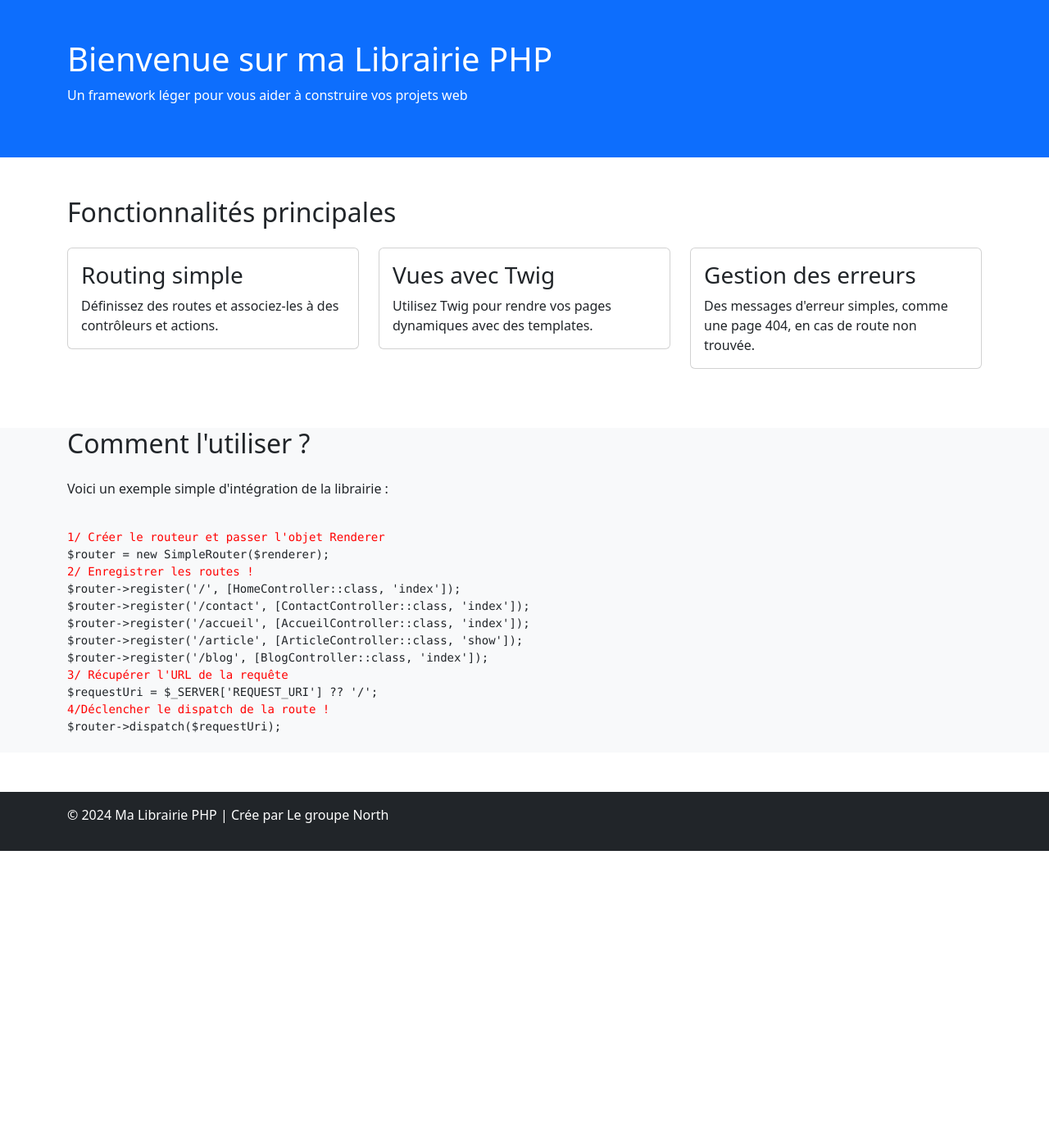
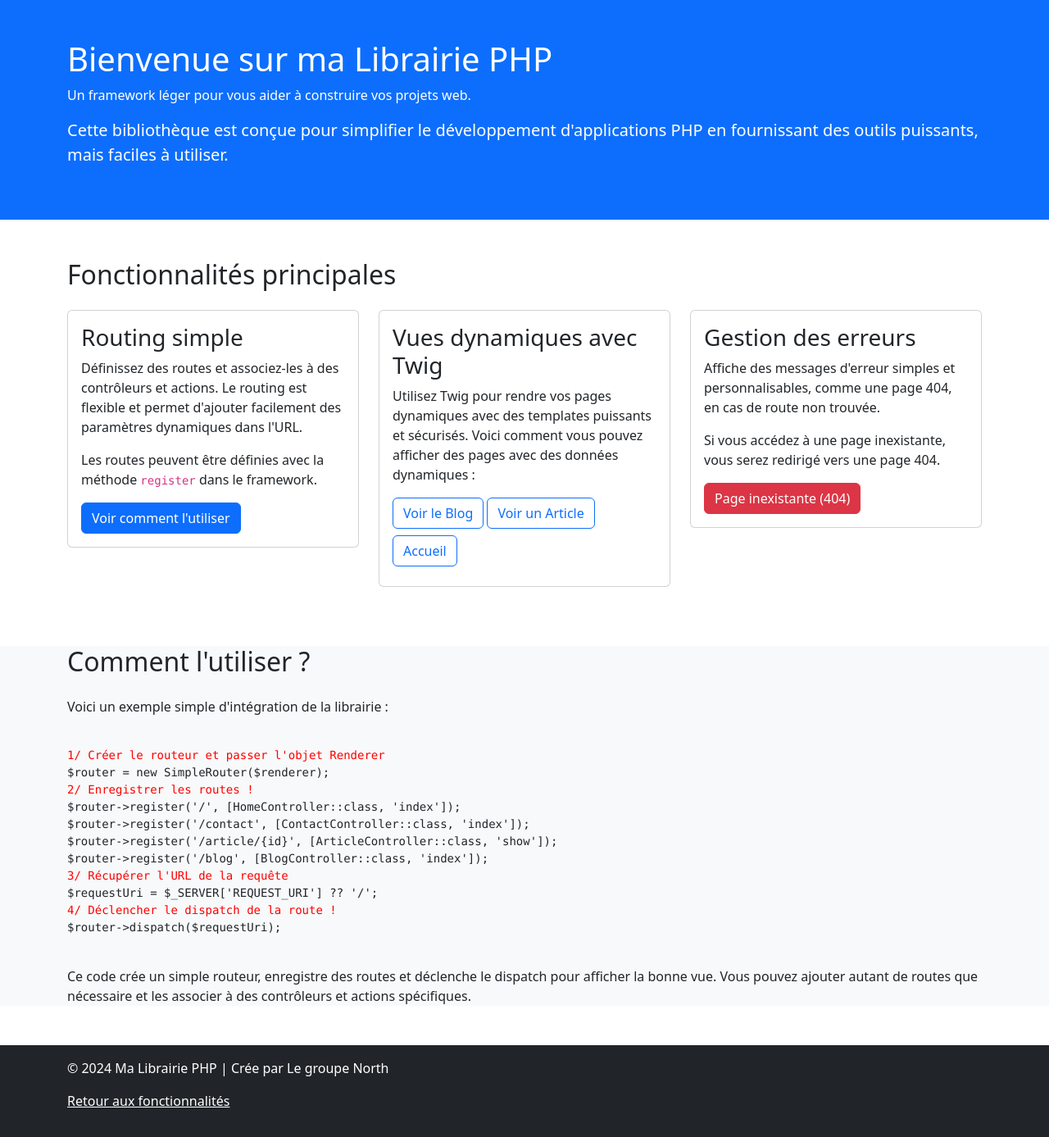
Before and after one commit to rlamer/UEL312-Mini-framework-Groupe-North, a PHP site: template src/Template/home.twig in a window 1280 px wide. Shown: the whole page at 82% size. Before the commit the page ends 1038 px from the top, so only its background shows below. Run offline with PHP 8.4, Linux system fonts and the light colour scheme; the template is opened without the code that fills it, so the values that code supplies are empty; some libraries are stand-ins or nearby versions.

Commit message:
amélioration page home

```diff
--- a/src/Template/home.twig
+++ b/src/Template/home.twig
@@ -11,7 +11,8 @@
     <header class="bg-primary text-white py-5">
         <div class="container">
             <h1>Bienvenue sur ma Librairie PHP</h1>
-            <p>Un framework léger pour vous aider à construire vos projets web</p>
+            <p>Un framework léger pour vous aider à construire vos projets web.</p>
+            <p class="lead">Cette bibliothèque est conçue pour simplifier le développement d'applications PHP en fournissant des outils puissants, mais faciles à utiliser.</p>
         </div>
     </header>
 
@@ -23,15 +24,22 @@
                     <div class="card">
                         <div class="card-body">
                             <h3 class="card-title">Routing simple</h3>
-                            <p class="card-text">Définissez des routes et associez-les à des contrôleurs et actions.</p>
+                            <p class="card-text">Définissez des routes et associez-les à des contrôleurs et actions. Le routing est flexible et permet d'ajouter facilement des paramètres dynamiques dans l'URL.</p>
+                            <p>Les routes peuvent être définies avec la méthode <code>register</code> dans le framework.</p>
+                            <a href="#usage" class="btn btn-primary">Voir comment l'utiliser</a>
                         </div>
                     </div>
                 </div>
                 <div class="col-md-4 mb-4">
                     <div class="card">
                         <div class="card-body">
-                            <h3 class="card-title">Vues avec Twig</h3>
-                            <p class="card-text">Utilisez Twig pour rendre vos pages dynamiques avec des templates.</p>
+                            <h3 class="card-title">Vues dynamiques avec Twig</h3>
+                            <p class="card-text">Utilisez Twig pour rendre vos pages dynamiques avec des templates puissants et sécurisés. Voici comment vous pouvez afficher des pages avec des données dynamiques :</p>
+
+                                <a href="/blog" class="btn btn-outline-primary mb-2">Voir le Blog</a>
+                                <a href="/article" class="btn btn-outline-primary mb-2">Voir un Article</a>
+                                <a href="/accueil" class="btn btn-outline-primary mb-2">Accueil</a>
+
                         </div>
                     </div>
                 </div>
@@ -39,7 +47,9 @@
                     <div class="card">
                         <div class="card-body">
                             <h3 class="card-title">Gestion des erreurs</h3>
-                            <p class="card-text">Des messages d'erreur simples, comme une page 404, en cas de route non trouvée.</p>
+                            <p class="card-text">Affiche des messages d'erreur simples et personnalisables, comme une page 404, en cas de route non trouvée.</p>
+                            <p>Si vous accédez à une page inexistante, vous serez redirigé vers une page 404.</p>
+                            <a href="/page-inexistante" class="btn btn-danger">Page inexistante (404)</a>
                         </div>
                     </div>
                 </div>
@@ -57,20 +67,21 @@ $router = new SimpleRouter($renderer);
 <span style="color:red;">2/ Enregistrer les routes ! </span>
 $router->register('/', [HomeController::class, 'index']);
 $router->register('/contact', [ContactController::class, 'index']);
-$router->register('/accueil', [AccueilController::class, 'index']);
-$router->register('/article', [ArticleController::class, 'show']);
+$router->register('/article/{id}', [ArticleController::class, 'show']);
 $router->register('/blog', [BlogController::class, 'index']);
 <span style="color:red;">3/ Récupérer l'URL de la requête </span>
 $requestUri = $_SERVER['REQUEST_URI'] ?? '/';
-<span style="color:red;">4/Déclencher le dispatch de la route !</span>
+<span style="color:red;">4/ Déclencher le dispatch de la route !</span>
 $router->dispatch($requestUri);
             </code></pre>
+            <p>Ce code crée un simple routeur, enregistre des routes et déclenche le dispatch pour afficher la bonne vue. Vous pouvez ajouter autant de routes que nécessaire et les associer à des contrôleurs et actions spécifiques.</p>
         </div>
     </section>
 
     <footer class="bg-dark text-white py-3">
         <div class="container">
             <p>&copy; 2024 Ma Librairie PHP | Crée par Le groupe North</p>
+            <p><a href="#features" class="text-white">Retour aux fonctionnalités</a></p>
         </div>
     </footer>
 
```
